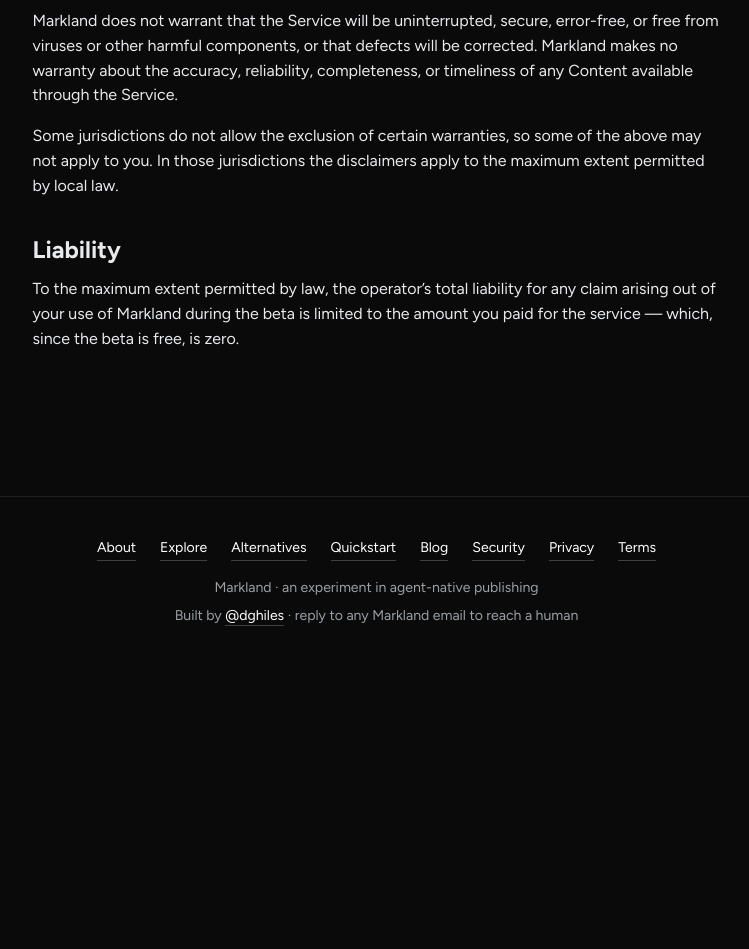
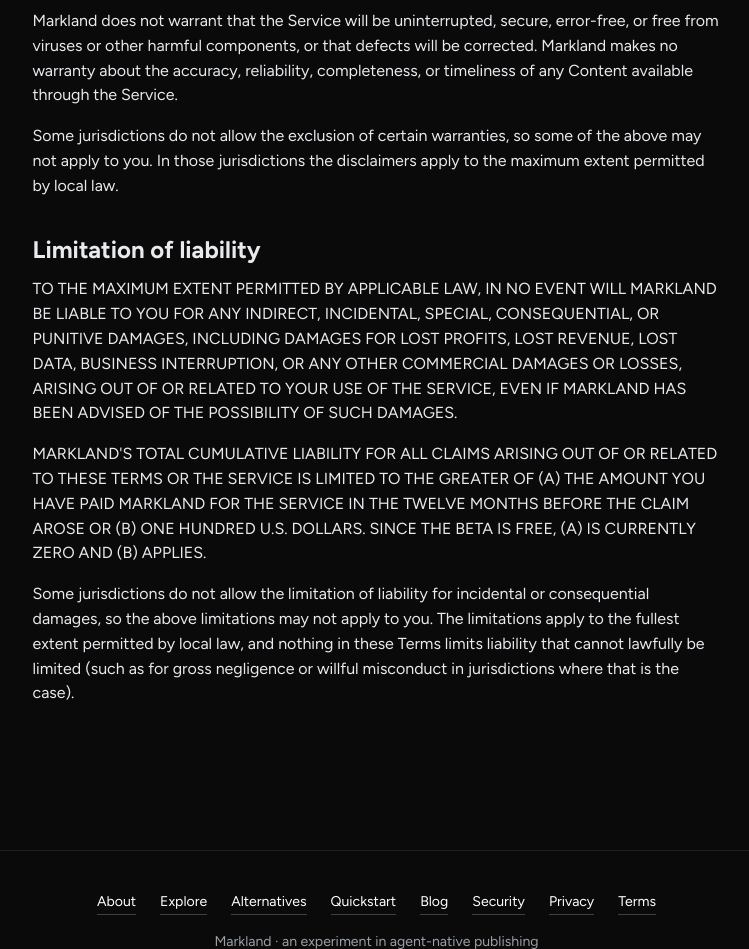
Before and after one commit to dghiles/markland, a Python web app: template src/markland/web/templates/terms.html in a window 1280 px wide. Shown: the part 4144-5093 px from the top of the page, without its empty margins (256-1005 px from the left). Before the commit the page ends 4770 px from the top, so only its background shows below. Run offline with Jinja, Linux system fonts and the light colour scheme; the template is opened without the code that fills it, so the values that code supplies are empty.

Commit message:
feat(terms): Limitation of liability with $100 floor

```diff
--- a/src/markland/web/templates/terms.html
+++ b/src/markland/web/templates/terms.html
@@ -145,9 +145,18 @@
     Some jurisdictions do not allow the exclusion of certain warranties, so some of the above may not apply to you. In those jurisdictions the disclaimers apply to the maximum extent permitted by local law.
   </p>
 
-  <h2 style="margin-top: 2rem; margin-bottom: 0.6rem;">Liability</h2>
+  <h2 style="margin-top: 2rem; margin-bottom: 0.6rem;">Limitation of liability</h2>
+
   <p style="margin-bottom: 1rem;">
-    To the maximum extent permitted by law, the operator&rsquo;s total liability for any claim arising out of your use of Markland during the beta is limited to the amount you paid for the service &mdash; which, since the beta is free, is zero.
+    TO THE MAXIMUM EXTENT PERMITTED BY APPLICABLE LAW, IN NO EVENT WILL MARKLAND BE LIABLE TO YOU FOR ANY INDIRECT, INCIDENTAL, SPECIAL, CONSEQUENTIAL, OR PUNITIVE DAMAGES, INCLUDING DAMAGES FOR LOST PROFITS, LOST REVENUE, LOST DATA, BUSINESS INTERRUPTION, OR ANY OTHER COMMERCIAL DAMAGES OR LOSSES, ARISING OUT OF OR RELATED TO YOUR USE OF THE SERVICE, EVEN IF MARKLAND HAS BEEN ADVISED OF THE POSSIBILITY OF SUCH DAMAGES.
+  </p>
+
+  <p style="margin-bottom: 1rem;">
+    MARKLAND'S TOTAL CUMULATIVE LIABILITY FOR ALL CLAIMS ARISING OUT OF OR RELATED TO THESE TERMS OR THE SERVICE IS LIMITED TO THE GREATER OF (A) THE AMOUNT YOU HAVE PAID MARKLAND FOR THE SERVICE IN THE TWELVE MONTHS BEFORE THE CLAIM AROSE OR (B) ONE HUNDRED U.S. DOLLARS. SINCE THE BETA IS FREE, (A) IS CURRENTLY ZERO AND (B) APPLIES.
+  </p>
+
+  <p style="margin-bottom: 1rem;">
+    Some jurisdictions do not allow the limitation of liability for incidental or consequential damages, so the above limitations may not apply to you. The limitations apply to the fullest extent permitted by local law, and nothing in these Terms limits liability that cannot lawfully be limited (such as for gross negligence or willful misconduct in jurisdictions where that is the case).
   </p>
 
 </article>
```
